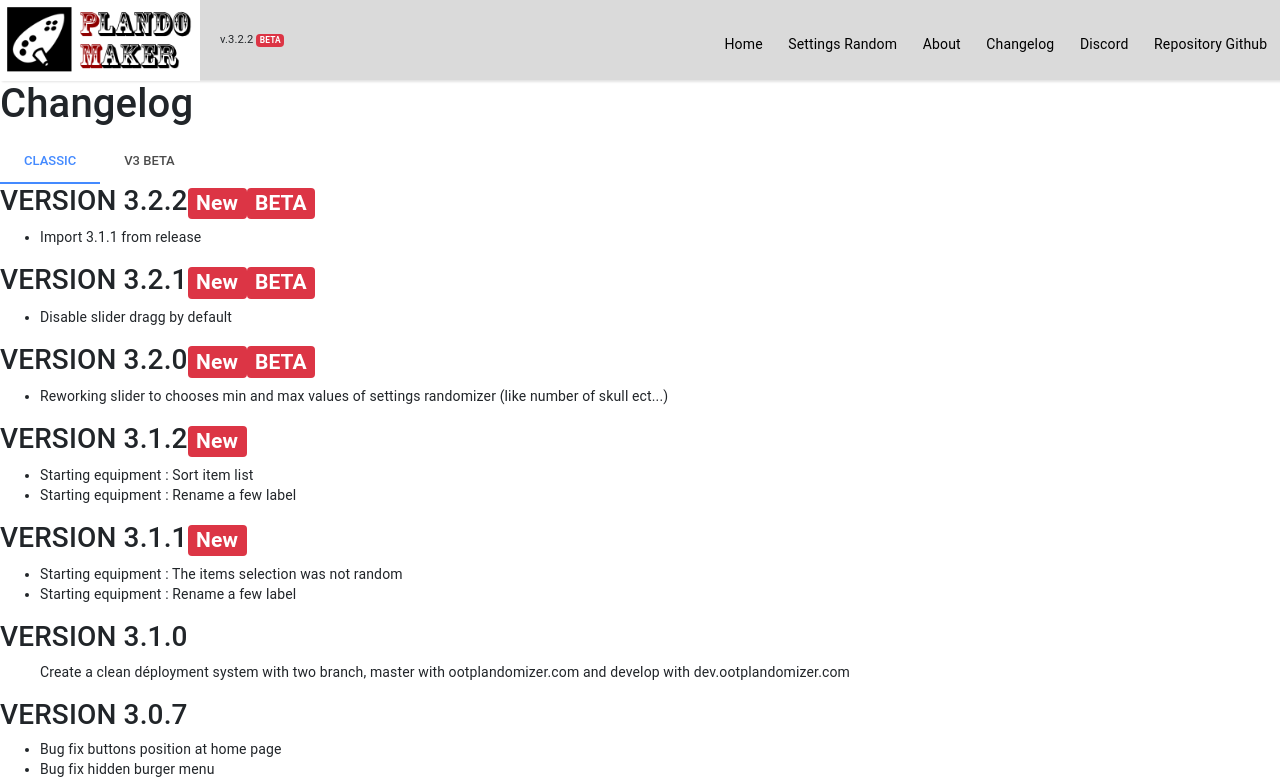
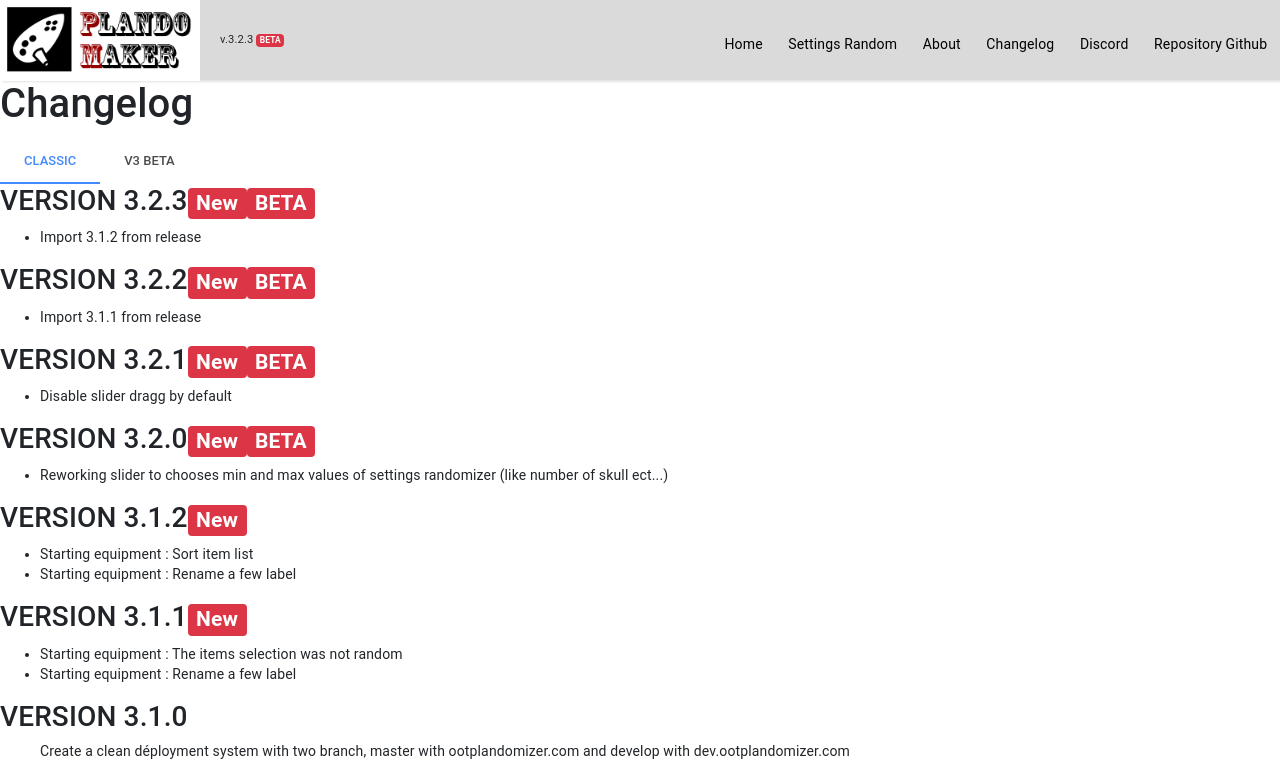
Before and after one commit to RawZ06/PlandoMaker, a Vue app: page /changelog in a window 1280 px wide. Shown: the top 781 px of the page. Built offline with nearby package versions, Linux system fonts and the light colour scheme.

Commit message:
Version 3.2.3

```diff
--- a/src/components/Changelog.vue
+++ b/src/components/Changelog.vue
@@ -7,6 +7,10 @@
 				<md-tab id="beta-3-version" md-label="V3 BETA"/>
 			</md-tabs>
 				<div v-if="tab === 'classic-version'">
+					<h3>VERSION 3.2.3<span class="badge badge-danger">New</span><span class="badge badge-danger">BETA</span></h3>
+					<ul>
+						<li>Import 3.1.2 from release</li>
+					</ul>
 					<h3>VERSION 3.2.2<span class="badge badge-danger">New</span><span class="badge badge-danger">BETA</span></h3>
 					<ul>
 						<li>Import 3.1.1 from release</li>
--- a/src/components/Header.vue
+++ b/src/components/Header.vue
@@ -2,7 +2,7 @@
     <header>
 		<div class="title-version">
 			<router-link to="/"><img src="../img/logo.png" width="200px" alt="Logo Plando Maker with an Ocarina" title="Logo Plando Maker" class="title"></router-link>
-			<small>v.3.2.2 <span class="badge badge-danger">BETA</span></small>
+			<small>v.3.2.3 <span class="badge badge-danger">BETA</span></small>
 			<div title="Menu" class="c-icon c-icon-burger"><span> </span></div>
 		</div>
         <div class="links hide">
```
